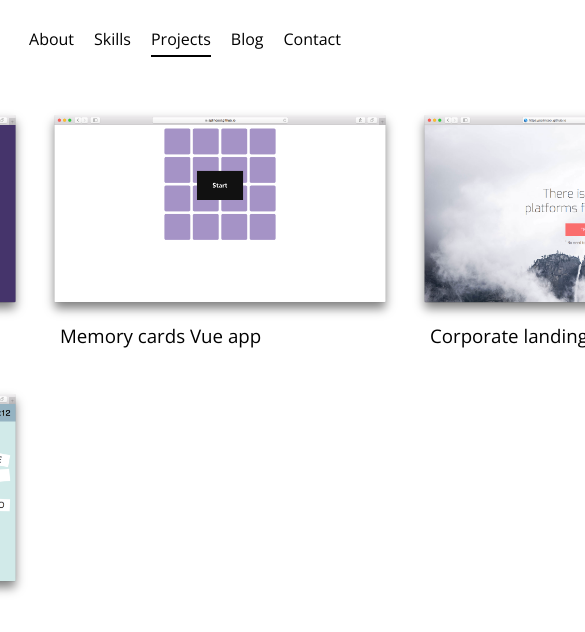
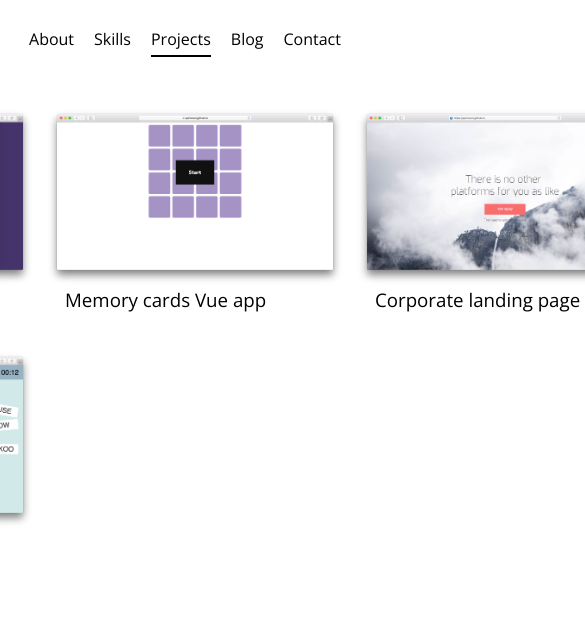
Before and after one commit to splincool/portfolio-vue, a Vue app: page /#/projects in a window 390 px wide. Shown: the top 632 px of the page, 585 px wide, since content can reach past the window. Built offline with nearby package versions, Linux system fonts and the light colour scheme.

Commit message:
added a fix for mobile view

```diff
--- a/src/views/Projects.vue
+++ b/src/views/Projects.vue
@@ -49,14 +49,14 @@ export default {
   max-width: 1050px;
 	margin: 0 auto;
 	display: grid;
-	grid-template-columns: 1fr 1fr 1fr;
+	grid-template-columns: repeat(auto-fill, minmax(300px, 1fr));
 	grid-gap: 10px
 }
 
 .project {
   display: flex;
   flex-direction: column;
-  width: 360px;
+  width: auto;
   text-decoration: none;
   position: relative;
   overflow: hidden;
```
